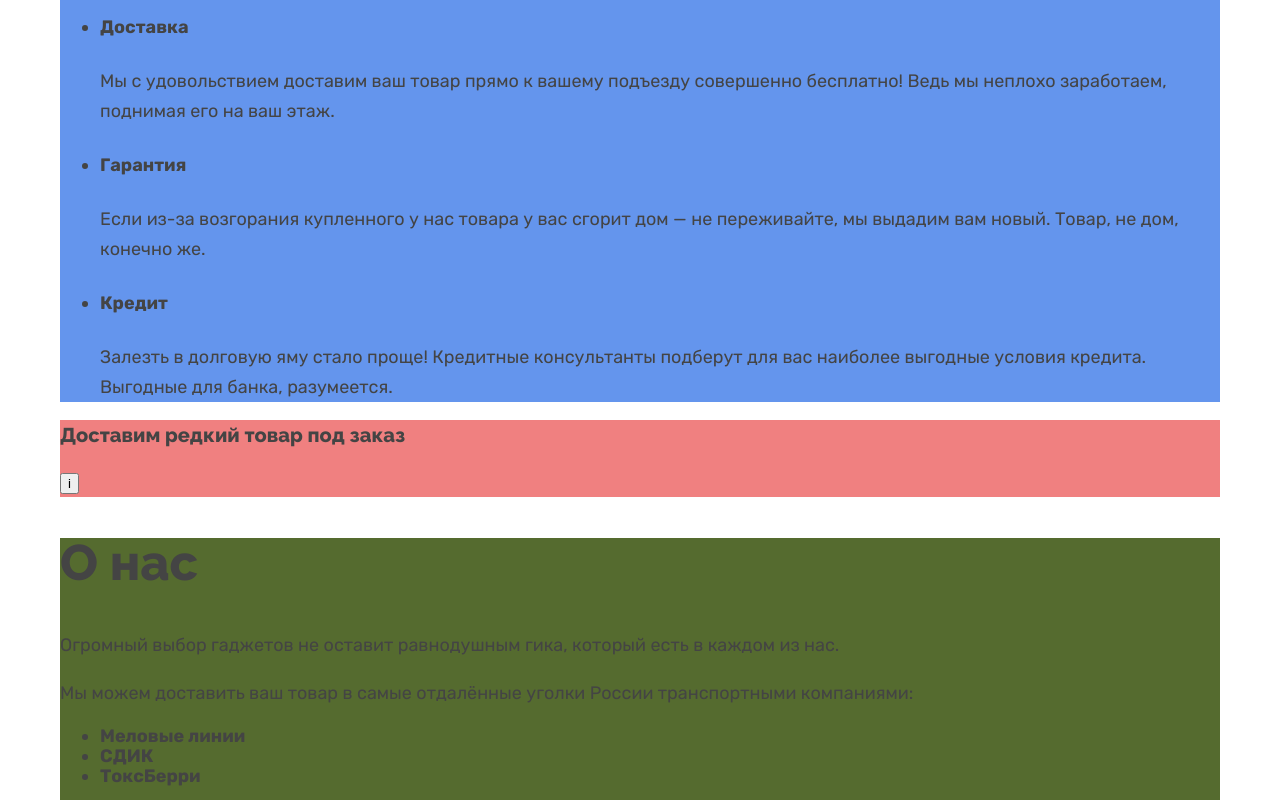
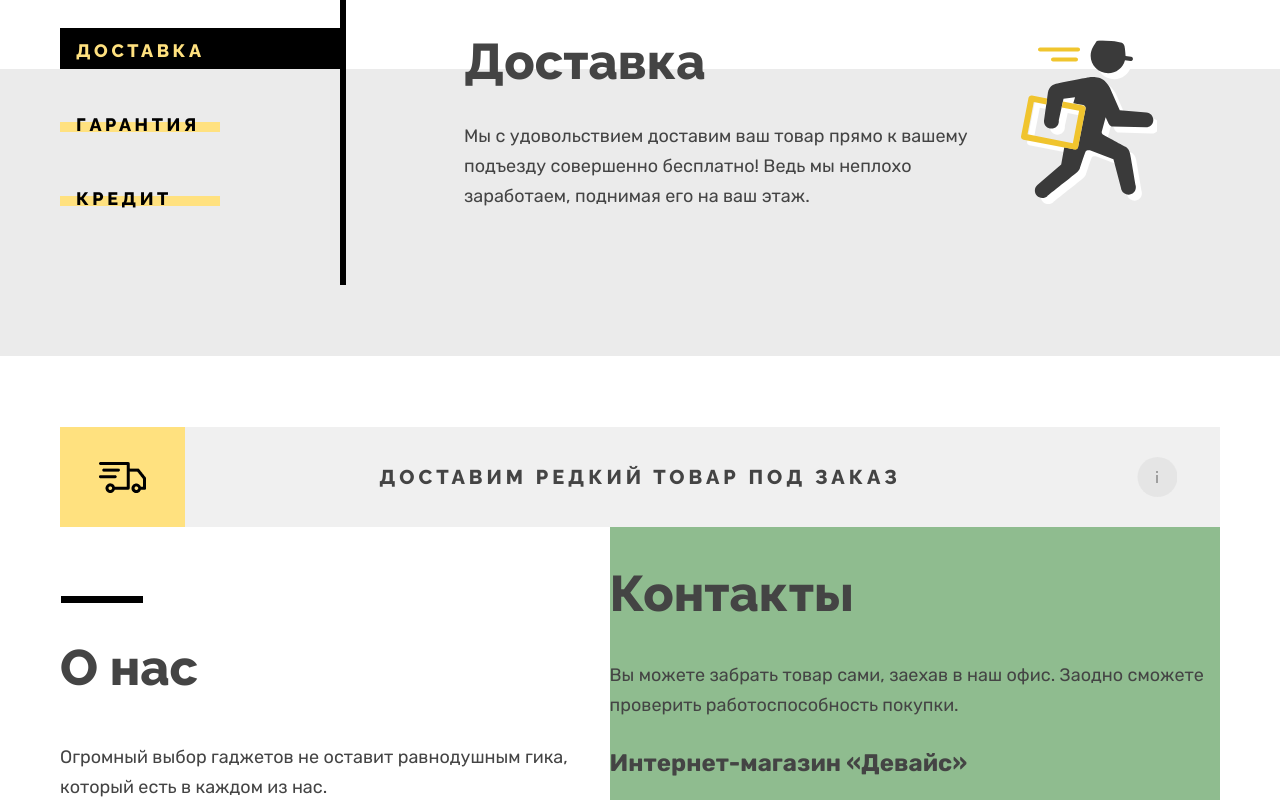
Before and after one commit to htmlacademy-htmlcss/1515611-device-36, a plain HTML site: page index.html in a window 1280 px wide. Shown: the part 1180-1980 px from the top of the page. Drawn offline with Linux system fonts and the light colour scheme; files whose address does not match are found by name.

Commit message:
Секции Редкий товар, Доставка и Контакты

```diff
--- a/index.html
+++ b/index.html
@@ -93,7 +93,7 @@
                   </ul>
                 </div>
               </div>
-              <div class="catalog-list-wrapper navigation-font">
+              <div class="catalog-list-wrapper visually-hidden navigation-font">
 
                 <ul class="catalog-list">
                   <li class="catalog-item">
@@ -279,9 +279,10 @@
 
 
         <section class="services">
+          <div class="services-content">
             <ul class="services-list buttons-links-font">
-            <li class="services-list-item active titles-font">
-              <a>Доставка</a>
+              <li class="services-list-item services-list-item-active">
+                <a class="services-link-active">Доставка</a>
               </li>
               <li class="services-list-item">
                 <a>Гарантия</a>
@@ -289,35 +290,36 @@
               <li class="services-list-item">
                 <a>Кредит</a>
               </li>
+
             </ul>
             <ul class="service-screen">
               <li class="service-screen-item service-screen-item-active">
-              <h4>Доставка</h4>
-              <p>Мы с удовольствием доставим ваш товар прямо
-                к вашему подъезду совершенно бесплатно! Ведь
-                мы неплохо заработаем, поднимая его на ваш этаж.</p>
+                <h4 class="service-screen-item-title titles-font">Доставка</h4>
+                <p>Мы с удовольствием доставим ваш товар прямо к вашему<br>
+                  подъезду совершенно бесплатно! Ведь мы неплохо<br>
+                  заработаем, поднимая его на ваш этаж.</p>
               </li>
-            <li class="service-screen-item">
+              <li class="service-screen-item visually-hidden">
                 <h4>Гарантия</h4>
                 <p>Если из-за возгорания купленного у нас товара у вас
                   сгорит дом — не переживайте, мы выдадим вам новый.
                   Товар, не дом, конечно же.</p>
               </li>
-            <li class="service-screen-item">
+              <li class="service-screen-item visually-hidden">
                 <h4>Кредит</h4>
                 <p>Залезть в долговую яму стало проще! Кредитные консультанты подберут для вас наиболее выгодные условия
                   кредита.
                   Выгодные для банка, разумеется.</p>
               </li>
             </ul>
-          </ul>
+          </div>
         </section>
 
 
 
         <section class="rare-goods">
-          <h2 class="rare-goods-font">Доставим редкий товар под заказ</h2>
-          <button>i</button>
+          <h2 class="rare-goods-font rare-goods-content">Доставим редкий товар под заказ</h2>
+          <a class="rare-goods-button"></a>
         </section>
 
 
@@ -339,7 +341,7 @@
           </form>
         </section>
 
-        <div>
+        <div class="about-company-wrapper">
           <section class="about-company">
             <h2 class="about-company-heading titles-font">О нас</h2>
             <p class="company-info-text">Огромный выбор гаджетов не оставит равнодушным гика, который есть в каждом из
--- a/styles/styles.css
+++ b/styles/styles.css
@@ -26,8 +26,14 @@ html {
   height: 100%;
 }
 
-::before, ::after {
+::before,
+::after {
   box-sizing: border-box;
+}
+
+.welcome {
+  width: 1160px;
+  margin: 0 auto;
 }
 
 .body-container {
@@ -38,15 +44,14 @@ html {
   font-size: 18px;
   line-height: 30px;
   color: #444444;
-  padding: 15px 0;
+  padding: 20px 0 0;
 }
 
 .page-container {
   margin: 0 auto;
-  display:flex;
+  display: flex;
   flex-direction: column;
   height: 100%;
-  width: 1160px;
 }
 
 .visually-hidden {
@@ -72,8 +77,10 @@ html {
   font-family: "Raleway", sans-serif;
   font-weight: 800;
   font-size: 20px;
-  line-height: 23,48px;
-  letter-spacing: 20%;
+  line-height: 24px;
+  letter-spacing: 0.2em;
+  text-transform: uppercase;
+
 }
 
 .company-info-font {
@@ -105,6 +112,8 @@ html {
   line-height: 21px;
   letter-spacing: 0.2em;
   text-transform: uppercase;
+  text-decoration: none;
+  color: black;
 }
 
 .titles-font {
@@ -138,7 +147,9 @@ html {
 
 /*Header*/
 
-.popover, .slider-screen, .rare-goods-modal{
+.popover,
+.slider-screen,
+.rare-goods-modal {
   display: none;
 }
 
@@ -166,7 +177,7 @@ html {
   z-index: 0;
 }
 
-.nav-logo{
+.nav-logo {
   display: block;
   position: relative;
   margin-bottom: 30px;
@@ -175,7 +186,7 @@ html {
 }
 
 .navigation {
-  display:flex;
+  display: flex;
   flex-wrap: wrap;
   padding: 0 59px;
 }
@@ -184,7 +195,9 @@ html {
   margin-top: -10px;
 }
 
-.user-menu-link, .main-menu-link, .catalog-link {
+.user-menu-link,
+.main-menu-link,
+.catalog-link {
   text-decoration: none;
   color: black;
 }
@@ -192,16 +205,17 @@ html {
 .user-login-link {
   position: relative;
   display: inline-block;
+  padding-left: 26px;
 }
 
 .user-login-link::before {
-  content:"";
+  content: "";
   position: absolute;
   background-image: url("../images/icons/user.svg");
   width: 13px;
   height: 12px;
-  left: -20px;
-  bottom: 8px;
+  left: 0;
+  top: 9px;
 }
 
 .user-compare-link {
@@ -211,7 +225,7 @@ html {
 }
 
 .user-compare-link::before {
-  content:"";
+  content: "";
   position: absolute;
   background-image: url("../images/icons/compare.svg");
   width: 10px;
@@ -226,7 +240,7 @@ html {
 }
 
 .user-cart-link::before {
-  content:"";
+  content: "";
   position: absolute;
   background-image: url("../images/icons/cart.svg");
   width: 16px;
@@ -263,7 +277,7 @@ html {
 }
 
 .main-menu-container {
-  width:100%;
+  width: 100%;
   display: flex;
   flex-direction: column;
 }
@@ -276,13 +290,13 @@ html {
   margin-top: 2px;
   padding-bottom: 42px;
   list-style-type: none;
- }
+}
 
 .catalog-list-wrapper {
   display: flex;
   position: absolute;
   flex-direction: row;
-  background:#FFE17F;
+  background: #FFE17F;
   width: calc(100% - 118px);
   left: 0;
   padding: 1px 59px;
@@ -290,13 +304,12 @@ html {
 }
 
 .catalog-list-wrapper::after {
-  content:"";
+  content: "";
   position: absolute;
   background-image: url("../images/icons/01.svg");
   width: 192px;
   height: 130px;
   right: 62px;
-
 }
 
 .catalog-link-button {
@@ -306,7 +319,7 @@ html {
   border: 1px solid #000000;
   border-radius: 50%;
   padding: 0;
-  margin:-4px;
+  margin: -4px;
   cursor: pointer;
   opacity: 0.3;
   background-color: #FFE17F;
@@ -318,7 +331,7 @@ html {
   left: 50%;
   top: 50%;
   transform: translate(-50%, -50%);
-  content:"";
+  content: "";
   background-image: url("../images/icons/plus.svg");
   width: 16px;
   height: 16px;
@@ -332,9 +345,8 @@ html {
 }
 
 .catalog-service-wrapper {
- display: flex;
- flex-wrap: wrap;
-
+  display: flex;
+  flex-wrap: wrap;
 }
 
 .main-menu-list {
@@ -351,48 +363,53 @@ html {
 }
 
 .user-login {
-  flex:1;
+  flex: 1;
   margin-left: 40px;
 }
 
 .form-search {
   box-sizing: border-box;
+  display: flex;
 }
 
 .form-search input {
   position: relative;
-  min-width: 306px;
+  width: 360px;
   border-radius: 50px 0 0 50px;
-  height: 36px;
-  padding: 0;
-  padding-left: 52px;
+  font-family: "Rubik", sans-serif;
+  min-height: 41px;
+  padding: 2px 0 0 48px;
   margin: 0;
   border: 2px solid #000000;
-  transform: translateX(-2px)translateY(-0.5px);
   background-color: #FFE17F;
+  font-weight: 400;
+  font-size: 16px;
+  line-height: 20px;
+  display: block;
+  box-sizing: border-box;
 }
 
 .form-search::before {
-  content:"";
+  content: "";
   position: absolute;
   background-image: url("../images/icons/search.svg");
   width: 16px;
   height: 16px;
   top: 78px;
-  left:76px;
+  left: 76px;
   z-index: 10;
 }
 
 .form-search button {
-  min-width: 160px;
-  height: 40px;
+  width: 158px;
+  min-height: 40px;
   border-radius: 0 50px 50px 0;
   border: 2px solid #000000;
-  padding: 0;
   margin: 0;
   border-left: none;
-  transform: translateX(-7px)translateY(1px);
   background-color: #FFE17F;
+  display: block;
+  padding: 5px 6px;
 }
 
 /*MAIN*/
@@ -402,6 +419,7 @@ html {
 .slider {
   position: relative;
 }
+
 .slider-frame {
   overflow: hidden;
 }
@@ -417,10 +435,15 @@ html {
   z-index: -1;
 }
 
+.slider-image-container {
+  margin-top: -25px;
+}
+
 .slider-text-container {
   width: 560px;
   height: 401px;
-  margin-left: 140px;
+  margin-left: 39px;
+  margin-top: 18px;
 }
 
 .slider-text-title {
@@ -438,12 +461,12 @@ html {
 }
 
 .slider-link::before {
-  content:"";
+  content: "";
   position: absolute;
   width: 220px;
   height: 8px;
   background-color: #FFE17F;
-  z-index: 1;
+  z-index: -1;
   left: -32px;
   bottom: 6px;
 }
@@ -462,6 +485,7 @@ html {
 .details-text {
   margin-bottom: 11px;
 }
+
 .details-item:first-child {
   margin-left: 0;
 }
@@ -480,26 +504,20 @@ html {
   padding: 0;
 }
 
-.slider-frame {
-  width: 1160px;
-}
-
 .slider-bullets {
   display: flex;
   margin: 0;
   padding: 0;
   justify-content: center;
   list-style-type: none;
-  transform: translateX(-1px)translateY(-99px);
-}
+  margin-top: -37px;
+  margin-bottom: 61px;
 
-.slider-image {
-  transform:translateX(98px)translateY(-44px);
 }
 
 .details-name {
   display: inline-block;
-  margin-top:0;
+  margin-top: 0;
 }
 
 .bullet {
@@ -511,6 +529,11 @@ html {
   padding: 0;
   margin: 10px;
   cursor: pointer;
+  background-color: transparent;
+}
+
+.bullet-active {
+  background-color: #000000;
 }
 
 /*Gadgets*/
@@ -527,6 +550,7 @@ html {
 .gadgets {
   width: 1160px;
   margin: 0 auto;
+  margin-bottom: 2px;
 }
 
 .gadgets-list-item {
@@ -575,26 +599,238 @@ html {
   color: black;
 }
 
+/*Services*/
+
 .services {
-  background-color:cornflowerblue;
+  background-color: #EBEBEB;
+  min-height: 362px;
+  margin-top: 111px;
 }
 
-.rare-goods {
-  background-color: lightcoral;
+.services-content {
+  display: flex;
+  width: 1160px;
+  margin: 0 auto;
+  position: relative;
+  z-index:1;
 }
 
-.about-company{
-  background-color:darkolivegreen;
+.service-screen::before {
+  content: "";
+  position: absolute;
+  background-image: url("../images/icons/delivery.svg");
+  background-repeat: no-repeat;
+  width: 136px;
+  height: 164px;
+  right: 63px;
+  top: 46px;
 }
 
-.company-contacts{
-  background-color:darkseagreen;
+.service-screen-item-title {
+  margin-top: 43px;
+}
+
+.services-list {
+  margin: 0;
+  display: flex;
+  flex-direction: column;
+  align-items: flex-start;
+  list-style-type: none;
+  justify-content: center;
+  width: 287px;
+  padding: 24px 64px 0 16px;
+  margin-bottom: -2px;
+}
+
+.service-screen .titles-font {
+ margin-bottom: 34px;
+}
+
+.service-screen {
+  margin: 0;
+  display: flex;
+  flex-direction: column;
+  justify-content: center;
+  list-style-type: none;
+  align-items: flex-start;
+  padding: 0 208px 0 37px;
+  z-index:5;
+}
+
+.services-list-item {
+  margin-bottom: 53px;
+  position: relative;
+  z-index: 3;
+}
+
+.services-list-item:last-child {
+  margin-bottom: 0;
+}
+
+.services::before {
+  content: "";
+  position: absolute;
+  width: 100%;
+  height: 75px;
+  background-color: #FFFFFF;
+}
+
+.services-list-item:not(:first-child)::before {
+  content: "";
+  position: absolute;
+  width: 160px;
+  height: 10px;
+  background-color: #FFE17F;
+  left: -16px;
+  bottom: 3px;
+  z-index:-1;
+
+}
+
+.services-list-item-active {
+  position: relative;
+}
+
+.services-list-item-active::before {
+  content: "";
+  position: absolute;
+  width: 281px;
+  height: 41px;
+  background-color: #000000;
+  left: -16px;
+  bottom: -8px;
+  z-index:-1;
+}
+
+.services-list::before {
+  content: "";
+  position: absolute;
+  width: 6px;
+  height: 320px;
+  left: 280px;
+  background-color: #000000;
+  z-index:2;
+}
+
+.services-link-active {
+  color: #FFE17F;
+}
+
+/*Rare-goods*/
+
+.rare-goods {
+  width: 1160px;
+  margin: 0 auto;
+  display: flex;
+  justify-content: center;
+  align-items: center;
+  margin-top: 71px;
+  min-height: 100px;
+  position: relative;
+  background-color: #F0F0F0;
+}
+
+.rare-goods::before {
+  content: "";
+  position: absolute;
+  display: block;
+  width: 125px;
+  height: 100px;
+  background-image: url("../images/icons/lorry.png");
+  left: 0;
+}
+
+.rare-goods::after {
+  content: "";
+  position: absolute;
+  display: block;
+  min-width: 40px;
+  height: 40px;
+  background-image: url("../images/icons/info-button.svg");
+  right: 43px;
+}
+
+/*About-company*/
+
+.about-company-wrapper {
+  display: flex;
+  width: 1160px;
+  margin: 0 auto;
+
+}
+
+.about-company {
+  justify-content: flex-start;
+  padding-top: 74px;
+}
+
+.address-tel {
+  text-decoration: none;
+  color: black;
+}
+
+.about-company-heading {
+  margin-bottom: 49px;
+  position: relative;
+}
+
+.about-company-heading::before {
+  content: "";
+  position: absolute;
+  width: 82px;
+  height: 7px;
+  background-color: #000000;
+  z-index: -1;
+  left: 1px;
+  bottom: 90px;
+}
+
+.company-info-text {
+  margin-bottom: 28px;
+}
+
+.delivery-companies-item {
+  margin-bottom: 18px;
+}
+
+.delivery-companies-list {
+  margin-bottom: 31px;
+  padding-left: 24px;
+}
+
+.company-info-details {
+  margin-left: 23px;
+  position: relative;
+}
+
+.delivery-companies-item::marker {
+  color: #FFC700;
+  font-size: 25px;
+}
+
+.company-info-details::before{
+  content: "";
+  position: absolute;
+  width: 267px;
+  height: 8px;
+  background-color: #FFE17F;
+  z-index: -1;
+  left: -21px;
+  bottom: 6px;
+}
+
+
+
+
+
+.company-contacts {
+  background-color: darkseagreen;
 }
 
 .subscription {
-  background-color:aquamarine;
+  background-color: aquamarine;
 }
 
-.footer{
-  background-color:blanchedalmond;
+.footer {
+  background-color: blanchedalmond;
 }
```
Also changed, not shown: images/icons/info-button.svg (added), images/icons/lorry.png (added). Lines whose indentation alone changed are shown as unchanged.
